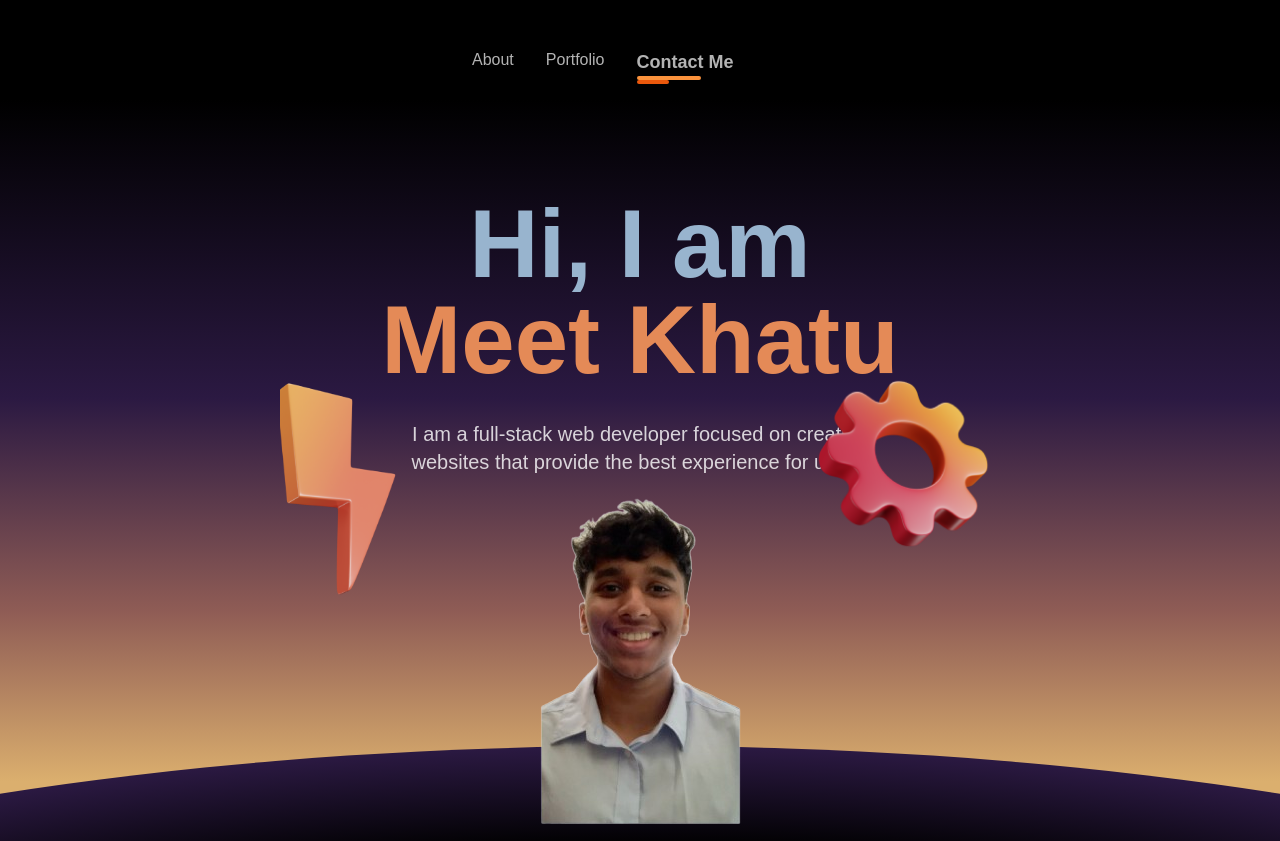
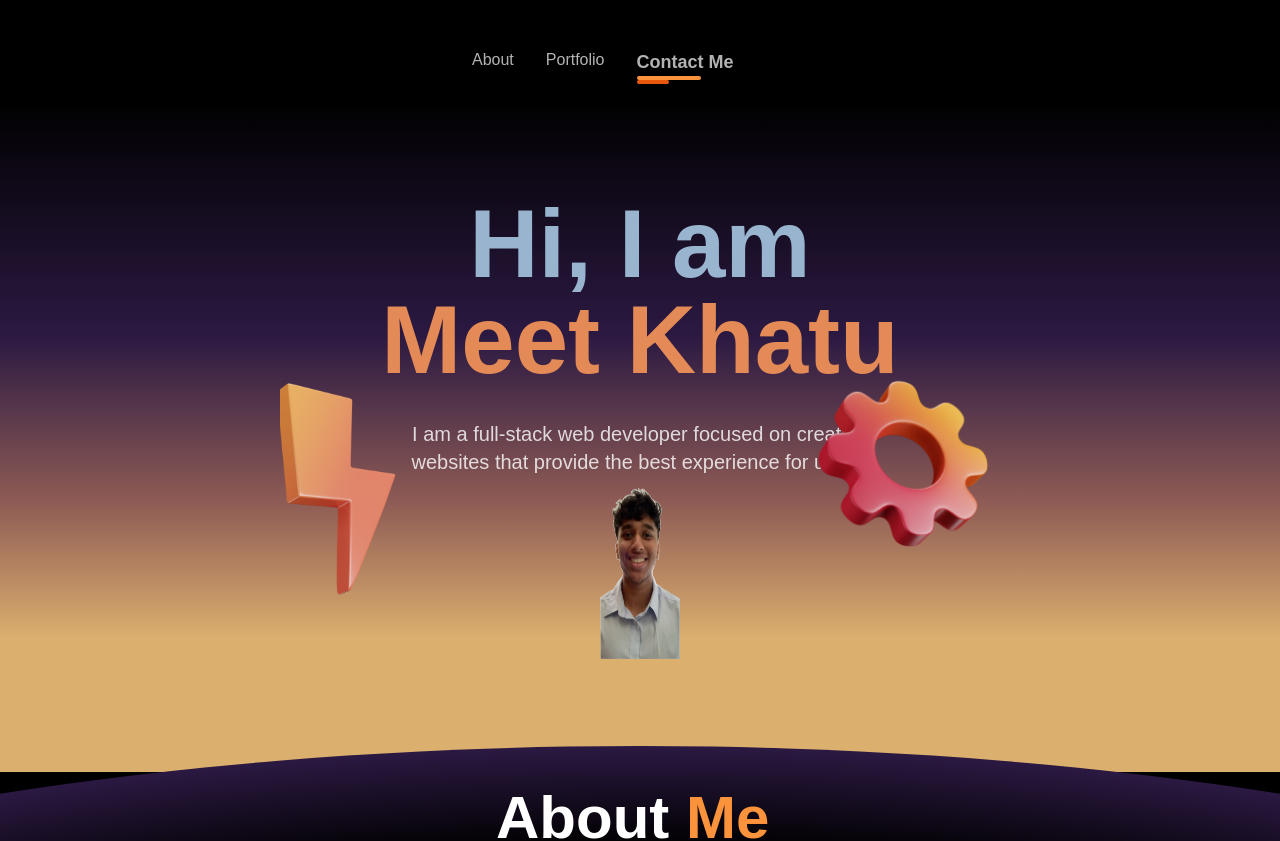
Before and after one commit to meetkhatu/portfolio, a Next.js app: page / in a window 1280 px wide. Shown: the top 841 px of the page. Built offline with nearby package versions, Linux system fonts and the light colour scheme.

Commit message:
css changes

```diff
--- a/src/app/Components/Hero.tsx
+++ b/src/app/Components/Hero.tsx
@@ -11,7 +11,7 @@ const Hero = () => {
     <div className='py-24 overflow-x-clip bg-[linear-gradient(to_bottom,#000,#2B1942_35%,#8F5C55_60%,#DBAF6E_80%)]'>
 
       <div className='w-full relative'>
-      <div className='absolute rounded-[50%] w-[3000px] h-[1540px] md:h-[1000px] top-[550px] left-[50%] -translate-x-1/2
+        <div className='absolute rounded-[50%] w-[3000px] h-[1640px] md:h-[1000px] top-[550px] left-[50%] -translate-x-1/2
                       bg-[radial-gradient(closest-side,#000_80%,#2B1942)]'></div>
       </div>
 
@@ -70,7 +70,7 @@ const Hero = () => {
         <Image
           src={profilepic}
           alt='profile picture'
-      className=' h-auto w-auto mx-auto'/>
+          className=' h-[200px] w-[150px] mx-auto' />
       </div>
     </div>
   )
```
Lines whose indentation alone changed are shown as unchanged.
